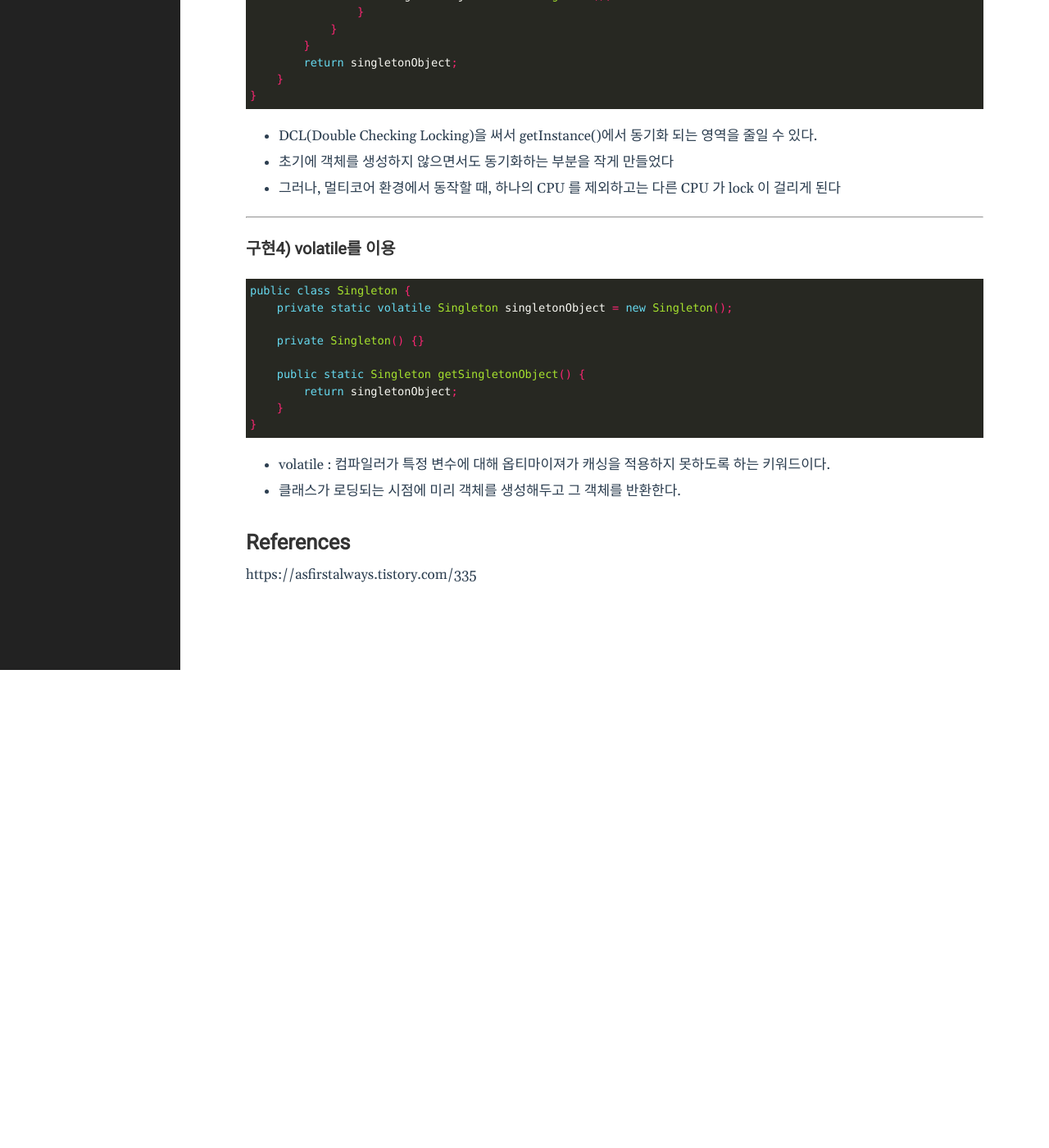
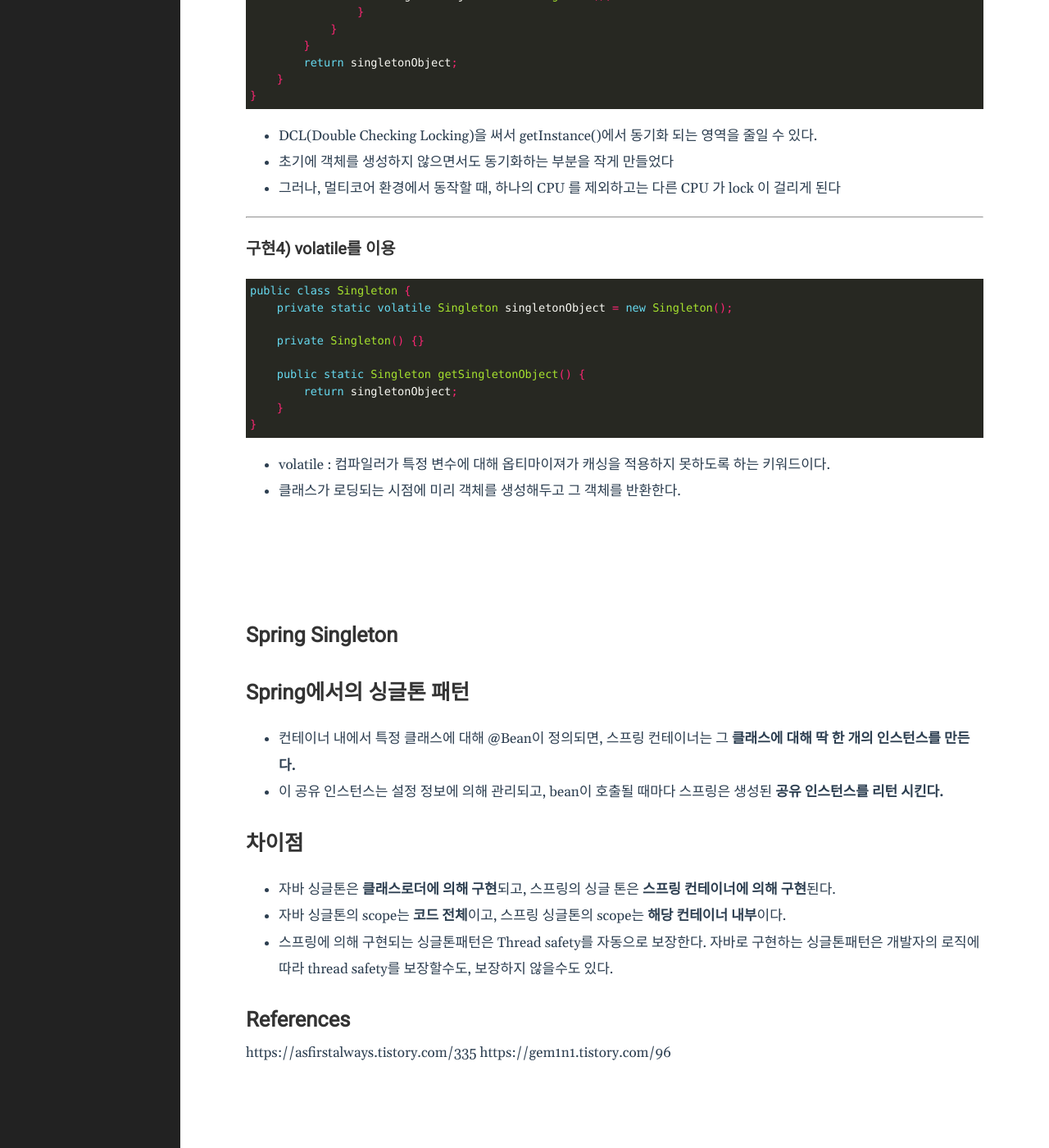
Before and after one commit to godhpjh/godhpjh.github.io, a Jekyll site: the page built from _posts/2020-08-27-singleton.md, in a window 1280 px wide and 1400 px high, scrolled down 1691 px. Shown: the whole window at 82% size. Built offline with Jekyll 4.4.1, drawn with Linux system fonts in a browser that asks for light colours; before the commit the page ends 2508 px from its top, so only the background shows below that.

Commit message:
spring singleton

```diff
--- a/_posts/2020-08-27-singleton.md
+++ b/_posts/2020-08-27-singleton.md
@@ -105,7 +105,25 @@ public class Singleton {
 - volatile : 컴파일러가 특정 변수에 대해 옵티마이져가 캐싱을 적용하지 못하도록 하는 키워드이다.
 - 클래스가 로딩되는 시점에 미리 객체를 생성해두고 그 객체를 반환한다.
 
+<br/>
+<br/>
+<br/>
+
+# Spring Singleton
+
+## Spring에서의 싱글톤 패턴
+- 컨테이너 내에서 특정 클래스에 대해 @Bean이 정의되면, 스프링 컨테이너는 그 <b>클래스에 대해 딱 한 개의 인스턴스를 만든다.</b>
+- 이 공유 인스턴스는 설정 정보에 의해 관리되고, bean이 호출될 때마다 스프링은 생성된 <b>공유 인스턴스를 리턴 시킨다.</b>
+
+
+## 차이점
+- 자바 싱글톤은 <b>클래스로더에 의해 구현</b>되고, 스프링의 싱글 톤은 <b>스프링 컨테이너에 의해 구현</b>된다.
+
+- 자바 싱글톤의 scope는 <b>코드 전체</b>이고, 스프링 싱글톤의 scope는 <b>해당 컨테이너 내부</b>이다.
+
+- 스프링에 의해 구현되는 싱글톤패턴은 Thread safety를 자동으로 보장한다. 자바로 구현하는 싱글톤패턴은 개발자의 로직에 따라 thread safety를 보장할수도, 보장하지 않을수도 있다.
 
 ## References
 
 https://asfirstalways.tistory.com/335
+https://gem1n1.tistory.com/96
```
